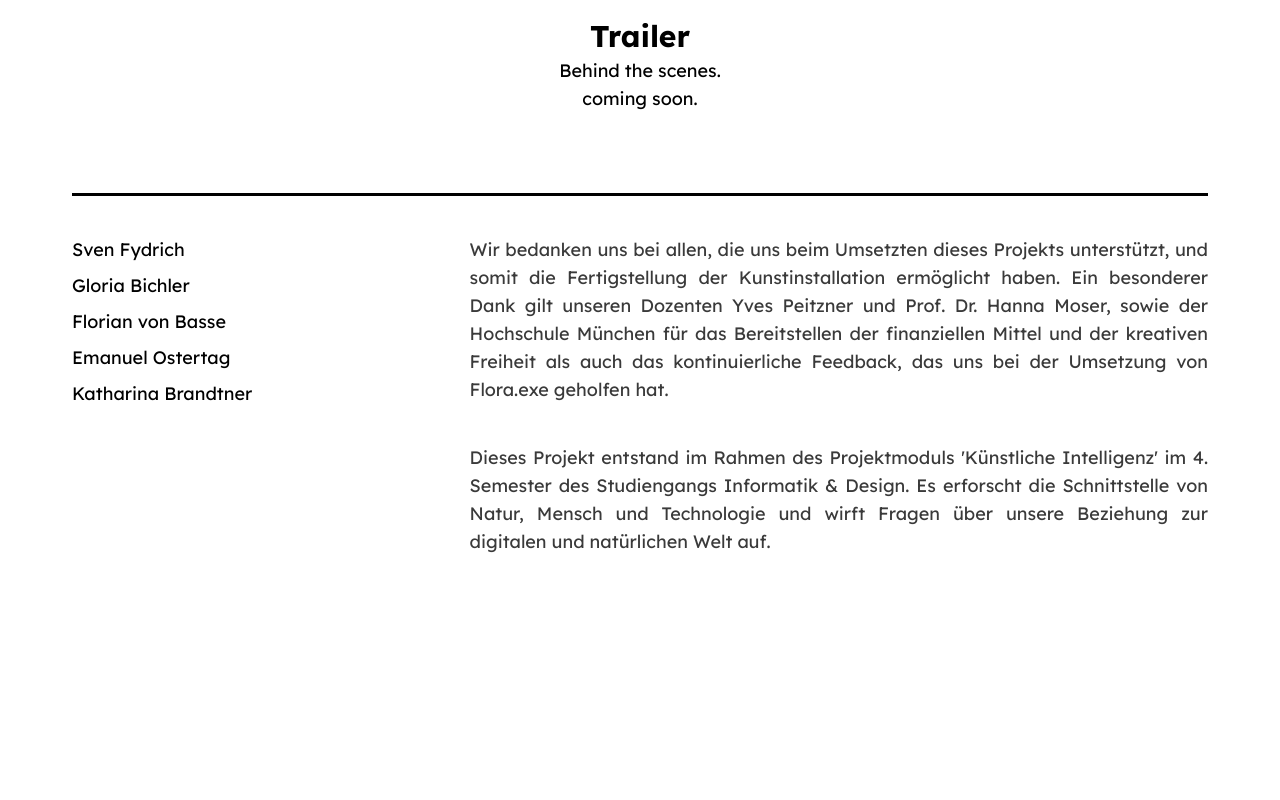
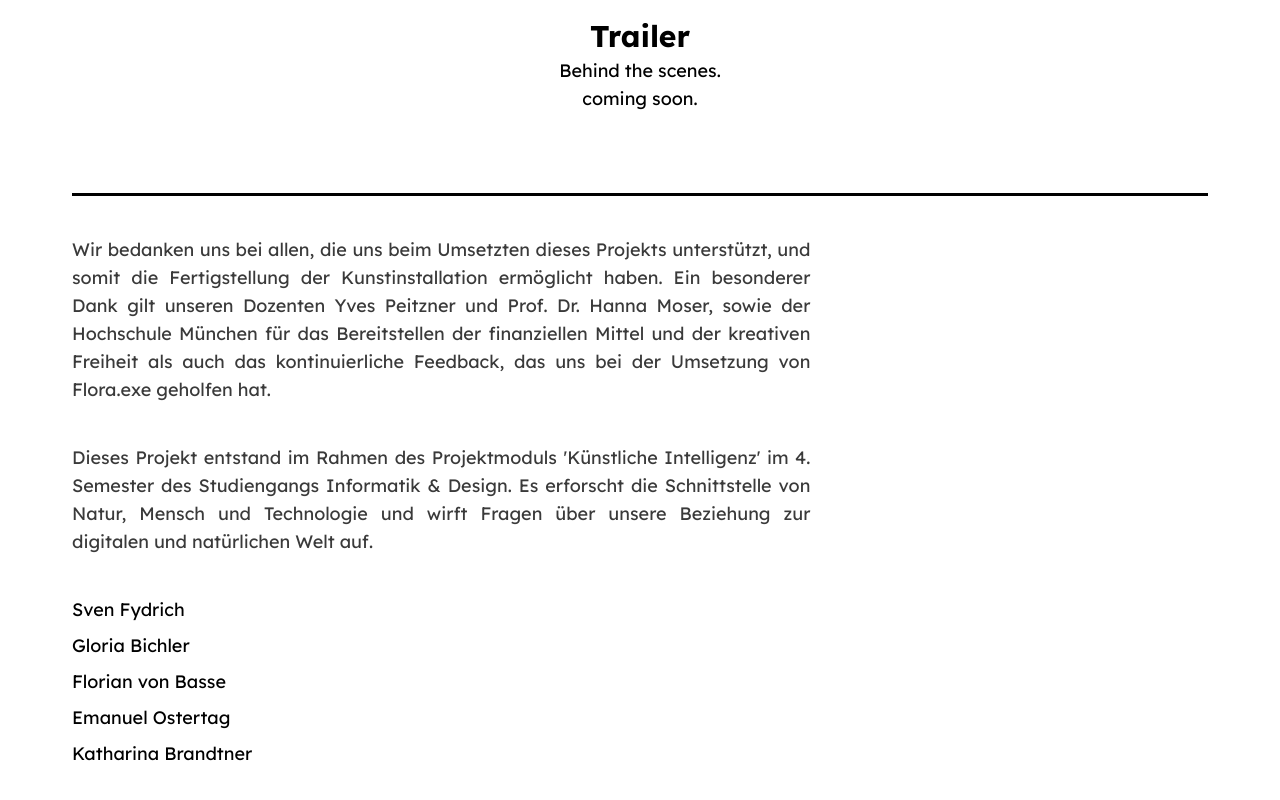
Before and after one commit to svenfydrich/flora_exe, a Next.js app: page / in a window 1280 px wide. Shown: the part 3826-4626 px from the top of the page. Before the commit the page ends 4454 px from the top, so only its background shows below. Built offline with nearby package versions, Linux system fonts and the light colour scheme.

Commit message:
quick fix lololol

```diff
--- a/app/page.tsx
+++ b/app/page.tsx
@@ -64,7 +64,7 @@ export default function Home() {
           <div className="w-full md:w-[60%]">
             <div className="flex flex-col md:flex-row items-start gap-5">
               {/* Text section */}
-              <div className="flex flex-col md: w-[50%]">
+              <div className="flex flex-col w-full md:w-[50%]">
                 <h1 className="text-black font-bold text-6xl text-left md:text-right md:text-3xl">
                   Flora.exe
                 </h1>
@@ -222,9 +222,9 @@ export default function Home() {
 
       <div className="max-w-[1168px] mx-auto pt-20 px-4">
         <div className="w-full h-[3px] bg-black" />
-        <div className="flex flex-col md:flex-row py-10 gap-10">
+        <div className="flex flex-col-reverse md:flex-row- py-10 gap-10">
           <div className="w-full">
-            <ul className="text-black text-lg space-y-2">
+            <ul className="text-black text-lg space-y-2 text-center md:text-left">
               <li>Sven Fydrich</li>
               <li>Gloria Bichler</li>
               <li>Florian von Basse</li>
```
